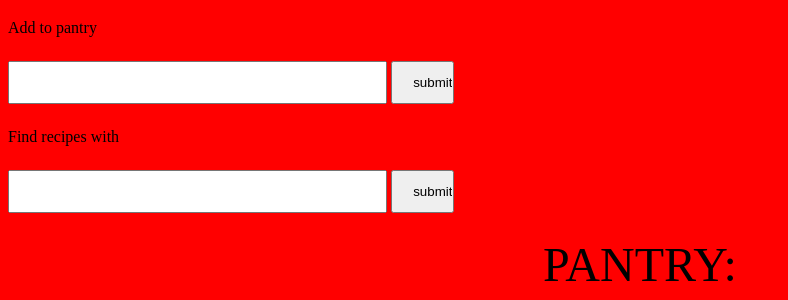
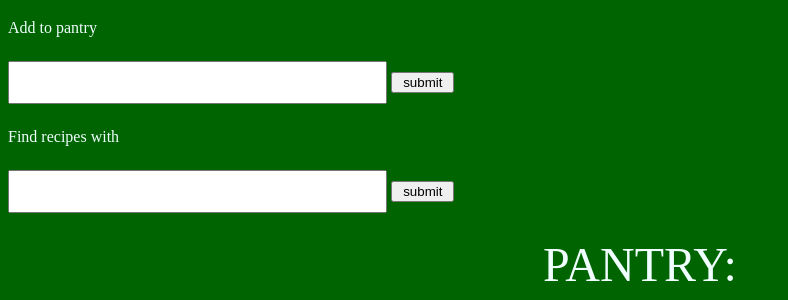
Before and after one commit to dphan480/tartanhack21, a Flask app: page / in a window 1280 px wide. Shown: the part 957-1257 px from the top of the page, without its empty margins (0-788 px from the left). Run offline with Flask 2, Linux system fonts and the light colour scheme.

Commit message:
changed file name

```diff
--- a/David Phan/static/styles/design.css
+++ b/David Phan/static/styles/design.css
@@ -11,9 +11,18 @@ input[type=text] {
 
 input[type=submit] {
     width:5%;
-    padding: 12px 20px;
 }
 
 body {
-    background-color:red;
+    background-color:darkgreen;
+    color: azure;
 }
+
+p {
+    color: azure;
+
+}
+
+form {
+    font-size:medium;
+}
```
Also changed, not shown: createCSV.py (renamed from createDatabase.py).
